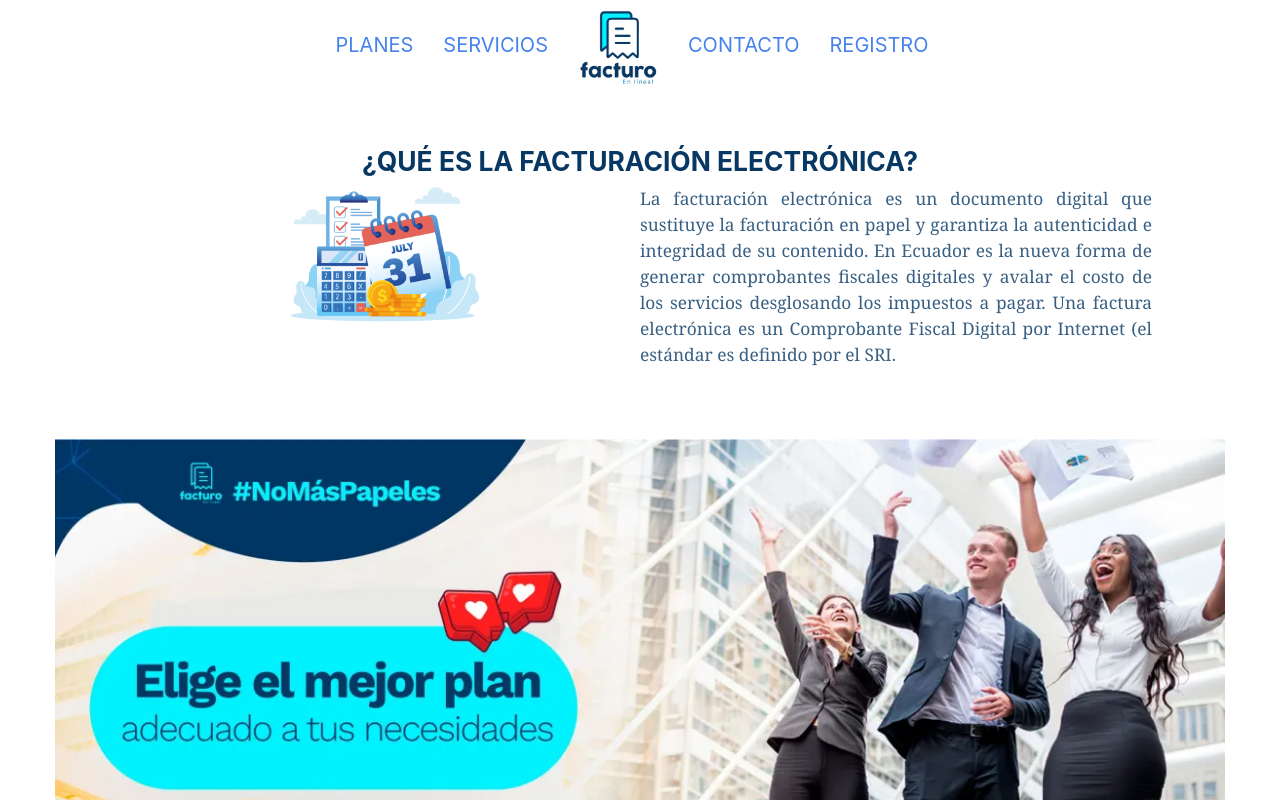
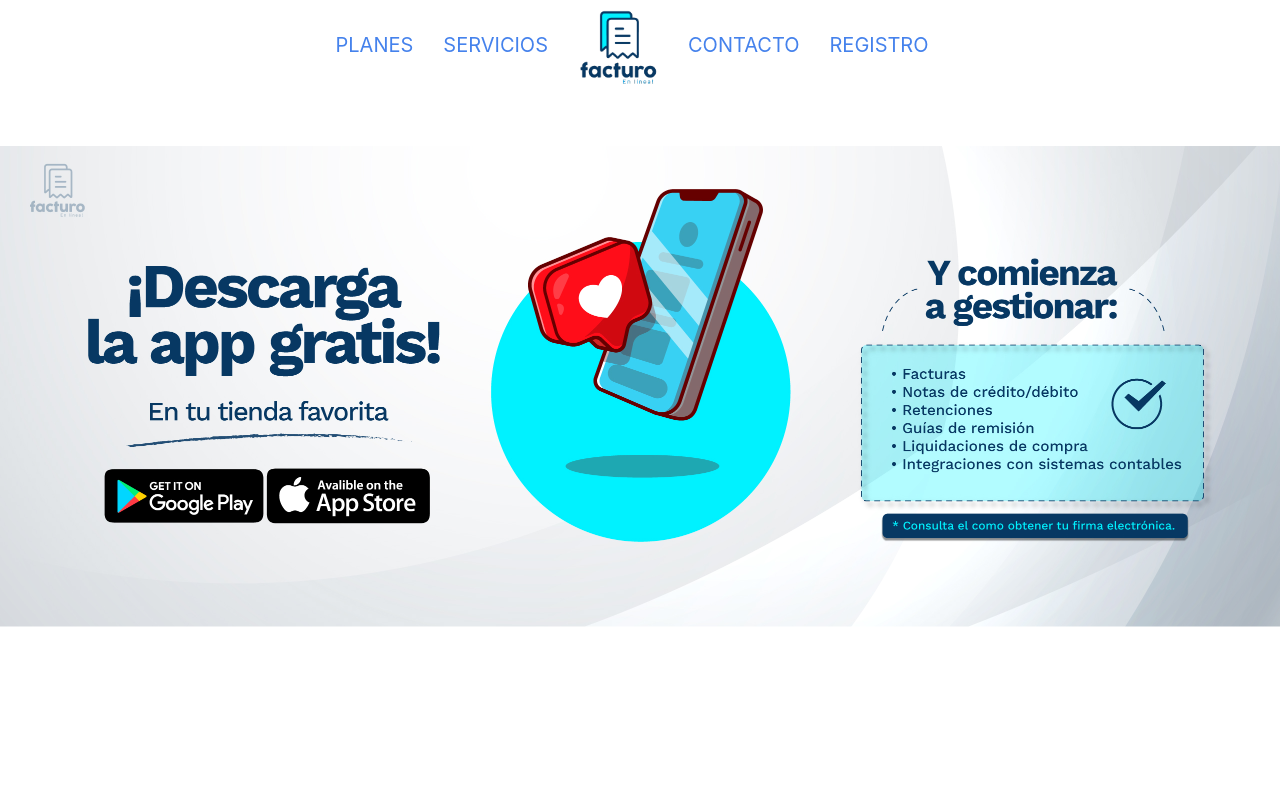
Before and after one commit to JoanCollaguazo/ProyectoToners, a Next.js app: page /inicio in a window 1280 px wide. Shown: the top 800 px of the page. Built offline with nearby package versions, Linux system fonts and the light colour scheme.

Commit message:
28septiembre

```diff
--- a/pages/inicio.js
+++ b/pages/inicio.js
@@ -6,9 +6,16 @@ const inicio = () => {
   return (
     <div>
       <Navigation title="FACTURO"></Navigation>
-      {/* <h1 align="center">Inicio</h1> */}
+
 
       <br></br>
+
+      <div className={styles.slider}>
+        <ul>
+          <li><img src="imagenes/slider1.png" alt=""></img></li>
+          <li><img src="imagenes/slider2.jpg" alt=""></img></li>
+        </ul>
+      </div>
 
       <body className={styles.body}>
         <h4 className={styles.h4}>¿QUÉ ES LA FACTURACIÓN ELECTRÓNICA?</h4>
--- a/styles/inicio.module.css
+++ b/styles/inicio.module.css
@@ -32,33 +32,13 @@
   margin-top: -2%;
 }
 
-.img1 {
-  /* EFECTO RELAJANTE */
-  -webkit-transform: scale(1, 1);
-  -webkit-transition-timing-function: ease-out;
-  -webkit-transition-duration: 250ms;
-  -moz-transform: scale(1, 1);
-  -moz-transition-timing-function: ease-out;
-  -moz-transition-duration: 250ms;
-
-  vertical-align: top;
-  padding: 55px;
-  position: relative;
-  overflow: hidden;
-  max-width: 100%;
-  height: auto;
+.img1{
+  display: block;
+  margin-left: auto;
+  margin-right: auto;
 }
 
-.img1:hover {
-  /* transform: scale(1.01);
-  cursor: pointer; */
-  -webkit-transform: scale(1.05, 1.05);
-  -webkit-transition-timing-function: ease-out;
-  -webkit-transition-duration: 300ms;
-  -moz-transfom: scale(1.12, 1.22);
-  -moz-transition-timing-function: ease-out;
-  -moz-transition-function: 100ms;
-}
+
 
 .img2 {
   vertical-align: top;
@@ -107,3 +87,36 @@
   height: auto;
   box-sizing: border-box;
 }
+
+.slider{
+  width: 100%;
+  margin: auto;
+  height: 900px;
+  overflow: hidden;
+}
+
+.slider ul{
+  padding: 0%;
+  display: flex;
+  width: 200%;
+
+  animation: slider 15s infinite;
+}
+
+.slider li{
+  width: 100%;
+  list-style: none;
+}
+
+.slider li img{
+  width: 100%;
+}
+
+@keyframes slider{
+  0% {margin-left: 0;}
+  20% {margin-left: 0;}
+
+  25%{margin-left: -100%;}
+  45%{margin-left: -100%;}
+
+}
--- a/styles/navigation.module.css
+++ b/styles/navigation.module.css
@@ -5,6 +5,7 @@
     height: 120px;
     margin: 0 auto;
     backface-visibility: hidden;
+
 
 }
 
```
Also changed, not shown: 1 other file (tests, documents, lock files or other folders).
